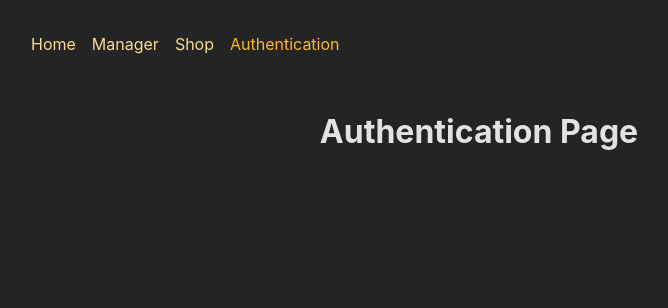
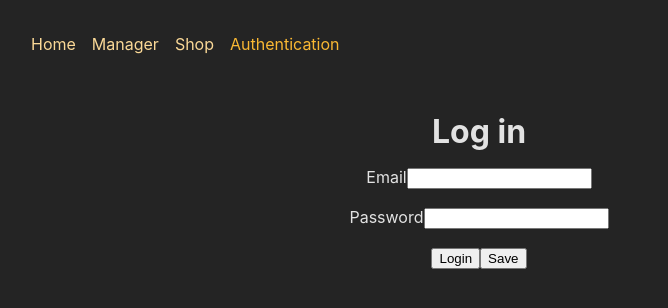
Before and after one commit to TomaszKoniecznyIT/tgb, a React (Create React App) app: page /auth in a window 1280 px wide. Shown: the top 308 px of the page, without its empty margins (161-829 px from the left). Built offline with nearby package versions, Linux system fonts and the light colour scheme.

Commit message:
adding AuthForm

```diff
--- /dev/null
+++ b/src/components/AuthForm.js
@@ -0,0 +1,25 @@
+import { Form } from "react-router-dom";
+
+function AuthForm() {
+  return (
+    <>
+      <Form>
+        <h1>Log in</h1>
+        <p>
+          <label htmlFor="email">Email</label>
+          <input id="email" type="email" name="email" required />
+        </p>
+        <p>
+          <label htmlFor="image">Password</label>
+          <input id="password" type="password" name="password" required />
+        </p>
+        <div>
+          <button>Login</button>
+          <button>Save</button>
+        </div>
+      </Form>
+    </>
+  );
+}
+
+export default AuthForm;
--- a/src/pages/Authentication.js
+++ b/src/pages/Authentication.js
@@ -1,5 +1,7 @@
+import AuthForm from "../components/AuthForm";
+
 function AuthenticationPage() {
-  return <h1>Authentication Page</h1>;
+  return <AuthForm />;
 }
 
 export default AuthenticationPage;
```
Also changed, not shown: src/components/AuthForm.module.css (added).
